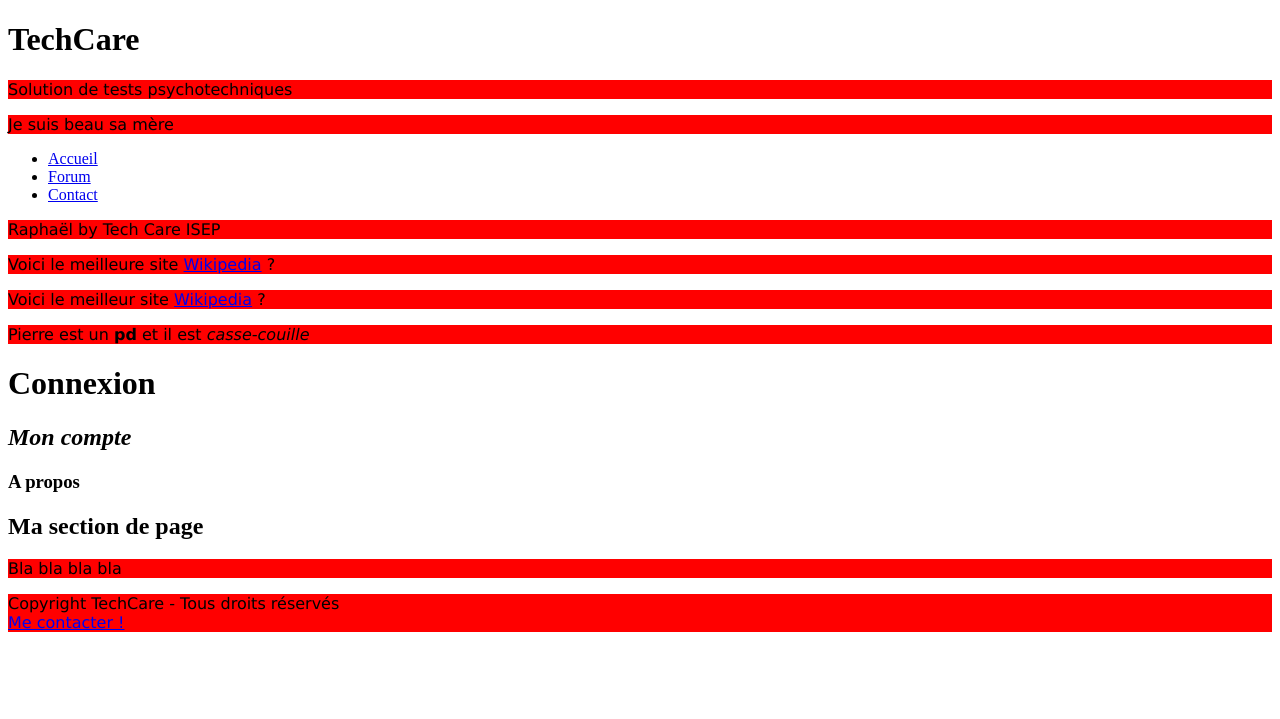
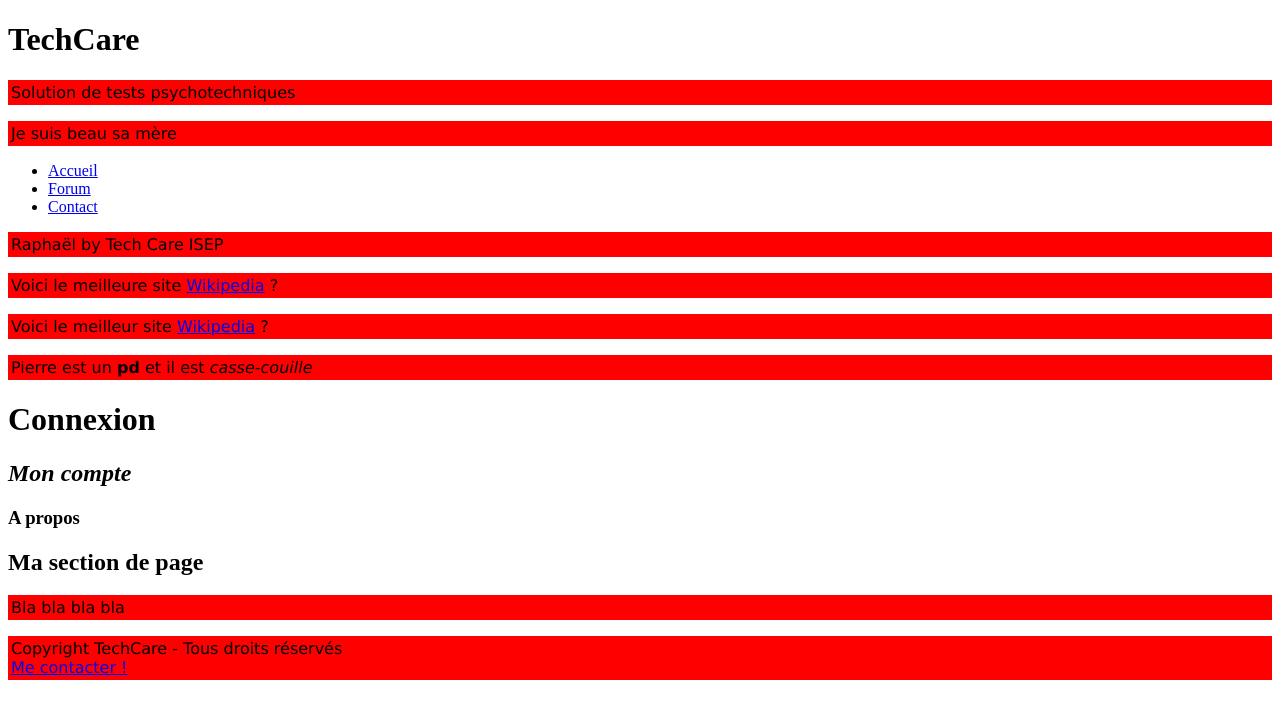
Before and after one commit to SebLds/TechCare, a PHP site: page /FrontHTML.html in a window 1280 px wide. Shown: the top 719 px of the page. Run offline with PHP 8.4, Linux system fonts and the light colour scheme.

Commit message:
Update FrontCSS.css

```diff
--- a/FrontCSS.css
+++ b/FrontCSS.css
@@ -2,4 +2,5 @@ p
 {
     font-family: Verdana;
     background-color: red;
+    padding: 3px;
 }
```
